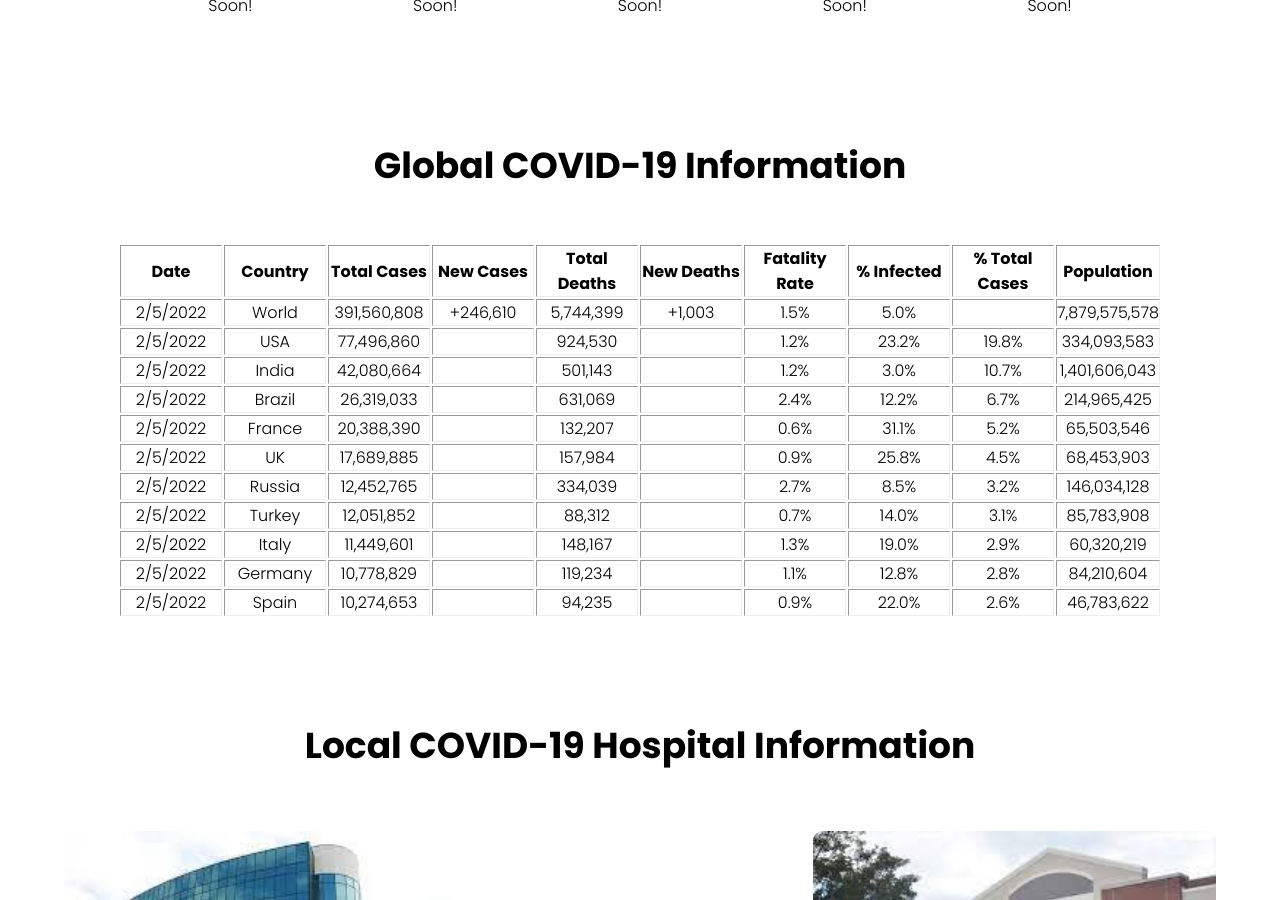
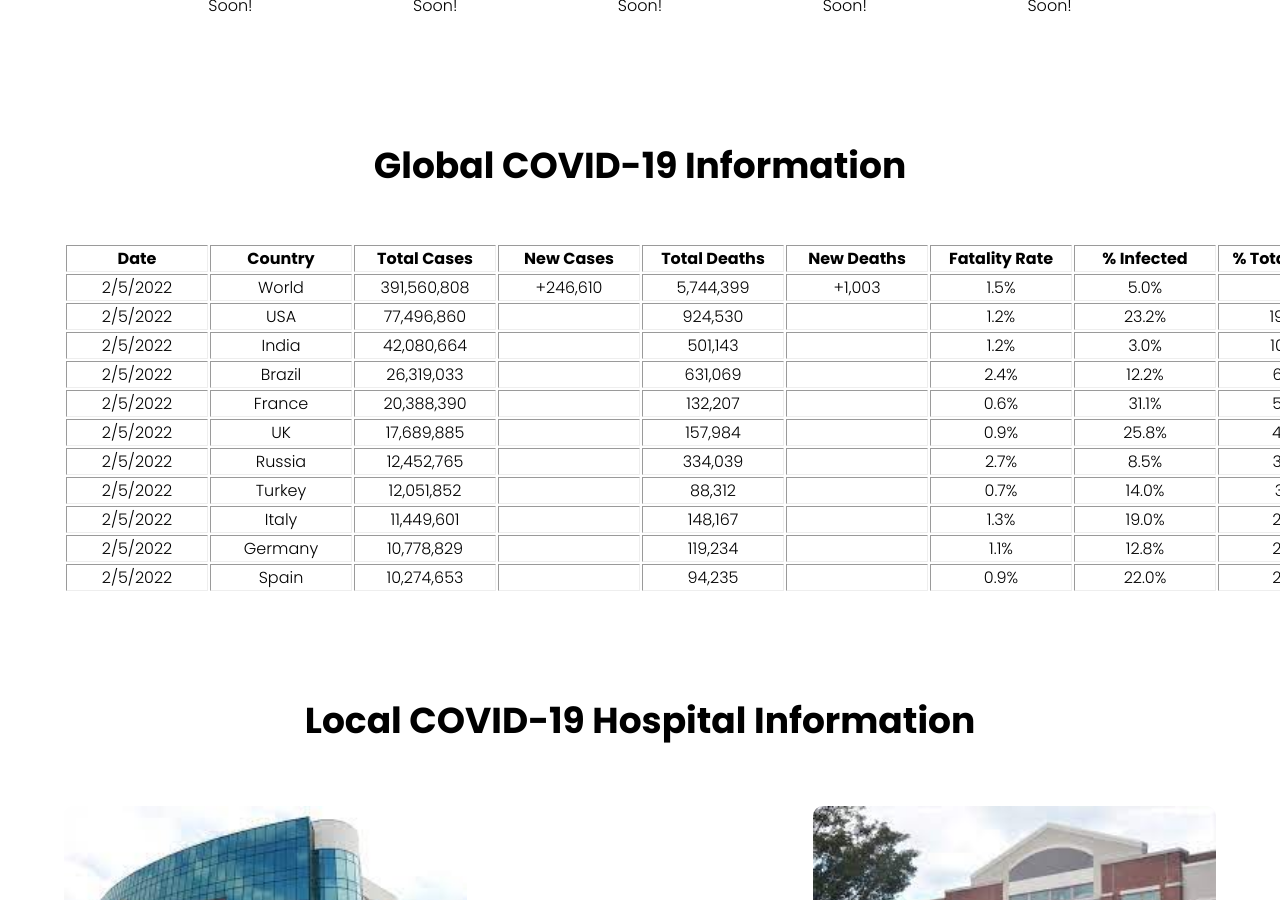
Before and after one commit to Pasin3ru/Tracking-COVID-19, a Jekyll site: the page built from index.html, in a window 1280 px wide and 900 px high, scrolled down 1194 px. Built offline with Jekyll 4.4.1, drawn with Linux system fonts in a browser that asks for light colours.

Commit message:
More changes to dataframe

```diff
--- a/_includes/hospital-tables/global_data.html
+++ b/_includes/hospital-tables/global_data.html
@@ -1,16 +1,16 @@
 <table border="1" class="dataframe">
   <thead>
     <tr style="text-align: center;">
-      <th style="min-width: 100px;">Date</th>
-      <th style="min-width: 100px;">Country</th>
-      <th style="min-width: 100px;">Total Cases</th>
-      <th style="min-width: 100px;">New Cases</th>
-      <th style="min-width: 100px;">Total Deaths</th>
-      <th style="min-width: 100px;">New Deaths</th>
-      <th style="min-width: 100px;">Fatality Rate</th>
-      <th style="min-width: 100px;">% Infected</th>
-      <th style="min-width: 100px;">% Total Cases</th>
-      <th style="min-width: 100px;">Population</th>
+      <th style="min-width: 140px;">Date</th>
+      <th style="min-width: 140px;">Country</th>
+      <th style="min-width: 140px;">Total Cases</th>
+      <th style="min-width: 140px;">New Cases</th>
+      <th style="min-width: 140px;">Total Deaths</th>
+      <th style="min-width: 140px;">New Deaths</th>
+      <th style="min-width: 140px;">Fatality Rate</th>
+      <th style="min-width: 140px;">% Infected</th>
+      <th style="min-width: 140px;">% Total Cases</th>
+      <th style="min-width: 140px;">Population</th>
     </tr>
   </thead>
   <tbody>
```
